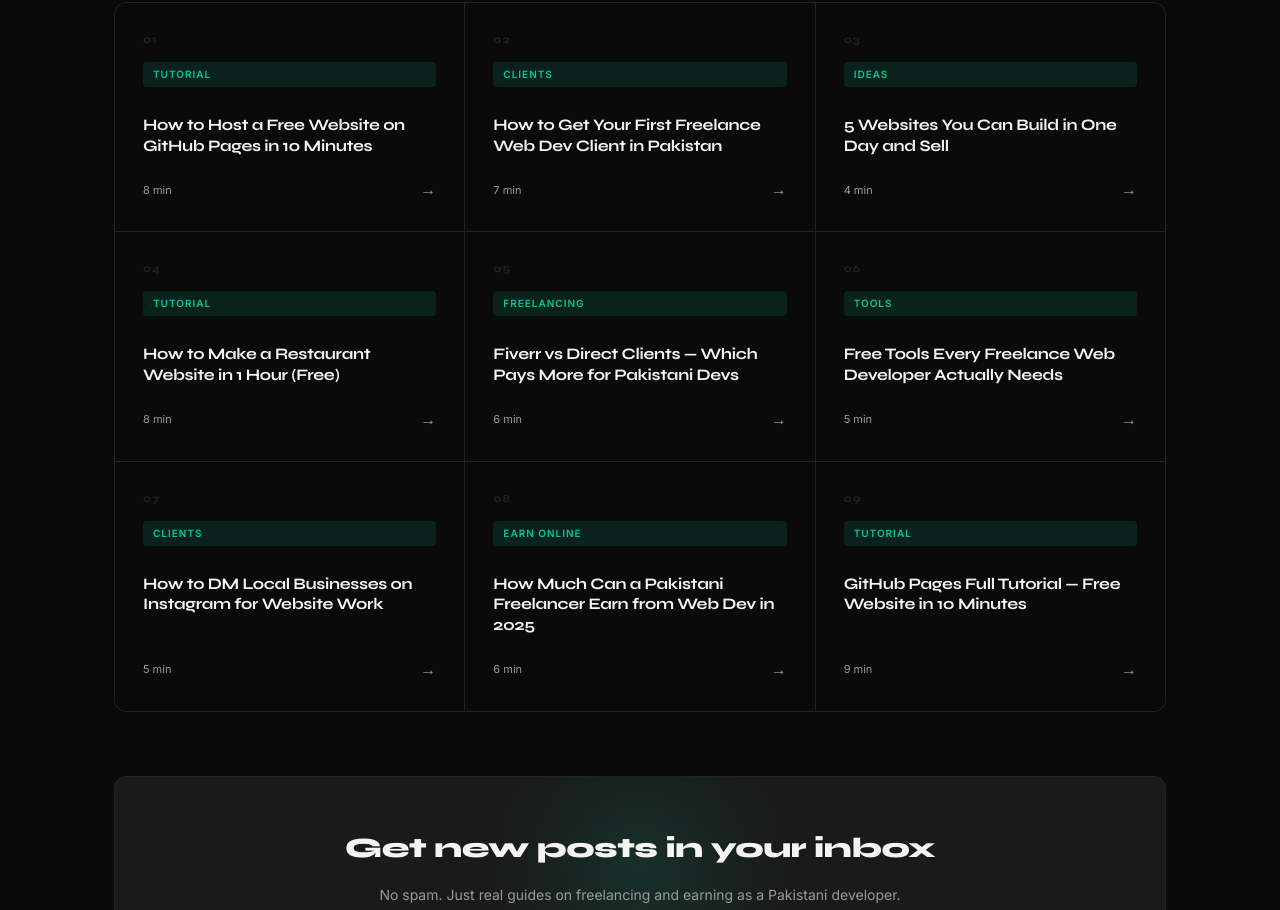
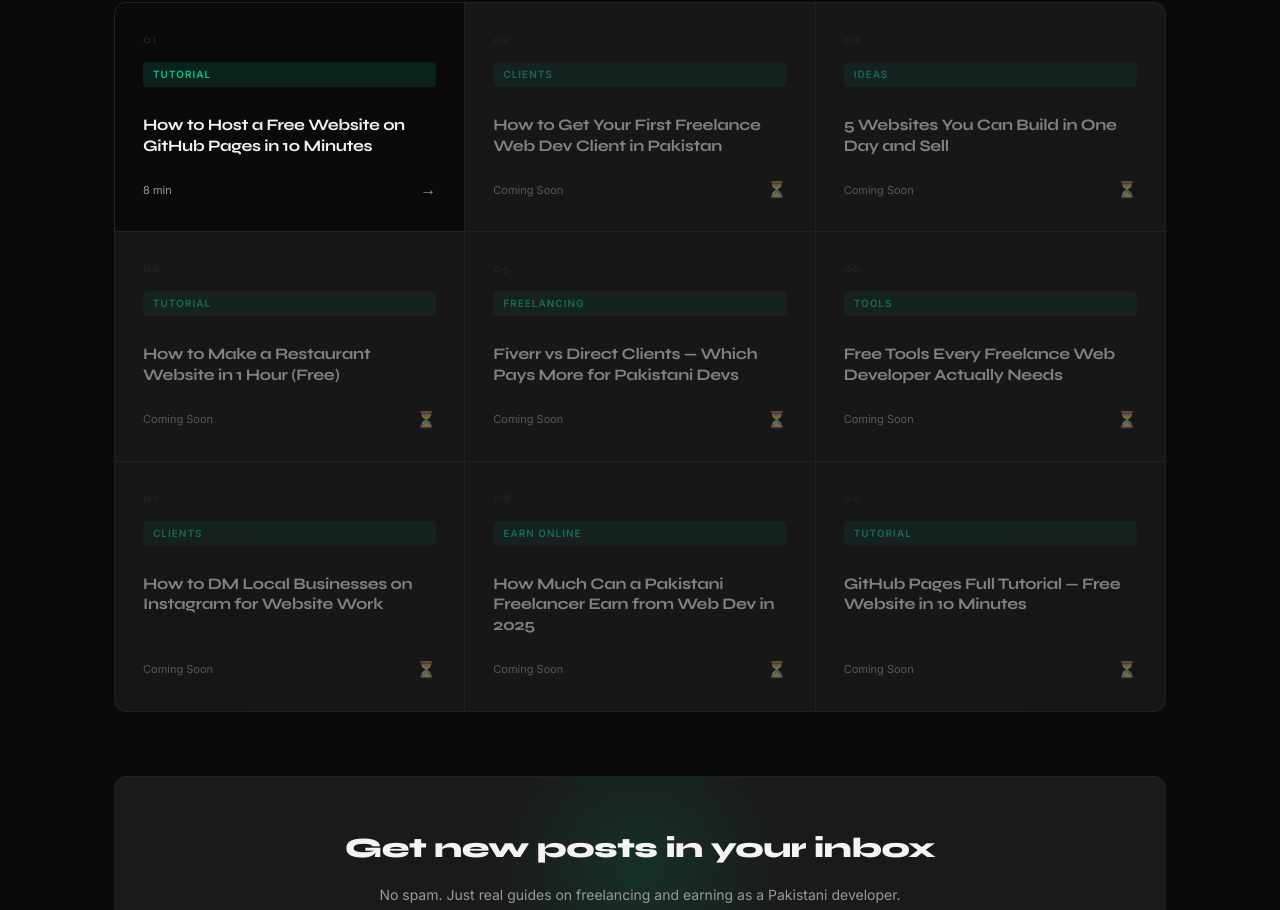
Before and after one commit to umerfarooq-1400/devearn, a plain HTML site: page index.html in a window 1280 px wide. Shown: the part 1250-2160 px from the top of the page. Drawn offline with Linux system fonts and the light colour scheme.

Commit message:
Update index.html

```diff
--- a/index.html
+++ b/index.html
@@ -369,9 +369,13 @@
     transition: color 0.2s, transform 0.2s;
   }
 
-  .post-card:hover .post-card-arrow {
-    color: var(--accent);
-    transform: translateX(4px);
+  .post-card-soon {
+    opacity: 0.45;
+    cursor: default;
+  }
+
+  .post-card-soon:hover {
+    background: var(--black);
   }
 
   /* NEWSLETTER */
@@ -572,83 +576,83 @@
         </div>
       </a>
 
-      <div class="post-card">
+      <div class="post-card post-card-soon">
         <div class="post-card-num">02</div>
         <span class="post-tag">Clients</span>
         <h3>How to Get Your First Freelance Web Dev Client in Pakistan</h3>
         <div class="post-card-bottom">
-          <span class="post-card-time">7 min</span>
-          <span class="post-card-arrow">→</span>
+          <span class="post-card-time">Coming Soon</span>
+          <span class="post-card-arrow">⏳</span>
         </div>
       </div>
 
-      <div class="post-card">
+      <div class="post-card post-card-soon">
         <div class="post-card-num">03</div>
         <span class="post-tag">Ideas</span>
         <h3>5 Websites You Can Build in One Day and Sell</h3>
         <div class="post-card-bottom">
-          <span class="post-card-time">4 min</span>
-          <span class="post-card-arrow">→</span>
+          <span class="post-card-time">Coming Soon</span>
+          <span class="post-card-arrow">⏳</span>
         </div>
       </div>
 
-      <div class="post-card">
+      <div class="post-card post-card-soon">
         <div class="post-card-num">04</div>
         <span class="post-tag">Tutorial</span>
         <h3>How to Make a Restaurant Website in 1 Hour (Free)</h3>
         <div class="post-card-bottom">
-          <span class="post-card-time">8 min</span>
-          <span class="post-card-arrow">→</span>
+          <span class="post-card-time">Coming Soon</span>
+          <span class="post-card-arrow">⏳</span>
         </div>
       </div>
 
-      <div class="post-card">
+      <div class="post-card post-card-soon">
         <div class="post-card-num">05</div>
         <span class="post-tag">Freelancing</span>
         <h3>Fiverr vs Direct Clients — Which Pays More for Pakistani Devs</h3>
         <div class="post-card-bottom">
-          <span class="post-card-time">6 min</span>
-          <span class="post-card-arrow">→</span>
+          <span class="post-card-time">Coming Soon</span>
+          <span class="post-card-arrow">⏳</span>
         </div>
       </div>
 
-      <div class="post-card">
+      <div class="post-card post-card-soon">
         <div class="post-card-num">06</div>
         <span class="post-tag">Tools</span>
         <h3>Free Tools Every Freelance Web Developer Actually Needs</h3>
         <div class="post-card-bottom">
-          <span class="post-card-time">5 min</span>
-          <span class="post-card-arrow">→</span>
+          <span class="post-card-time">Coming Soon</span>
+          <span class="post-card-arrow">⏳</span>
         </div>
       </div>
 
-      <div class="post-card">
+      <div class="post-card post-card-soon">
         <div class="post-card-num">07</div>
         <span class="post-tag">Clients</span>
         <h3>How to DM Local Businesses on Instagram for Website Work</h3>
         <div class="post-card-bottom">
-          <span class="post-card-time">5 min</span>
-          <span class="post-card-arrow">→</span>
+          <span class="post-card-time">Coming Soon</span>
+          <span class="post-card-arrow">⏳</span>
         </div>
       </div>
 
-      <div class="post-card">
+      <div class="post-card post-card-soon">
         <div class="post-card-num">08</div>
         <span class="post-tag">Earn Online</span>
         <h3>How Much Can a Pakistani Freelancer Earn from Web Dev in 2025</h3>
         <div class="post-card-bottom">
-          <span class="post-card-time">6 min</span>
-          <span class="post-card-arrow">→</span>
+          <span class="post-card-time">Coming Soon</span>
+          <span class="post-card-arrow">⏳</span>
         </div>
       </div>
 
-      <div class="post-card">
+      <div class="post-card post-card-soon">
         <div class="post-card-num">09</div>
         <span class="post-tag">Tutorial</span>
         <h3>GitHub Pages Full Tutorial — Free Website in 10 Minutes</h3>
         <div class="post-card-bottom">
-          <span class="post-card-time">9 min</span>
-          <span class="post-card-arrow">→</span>
+          <span class="post-card-time">Coming Soon</span>
+          <span class="post-card-arrow">⏳</span>
         </div>
       </div>
 
```
